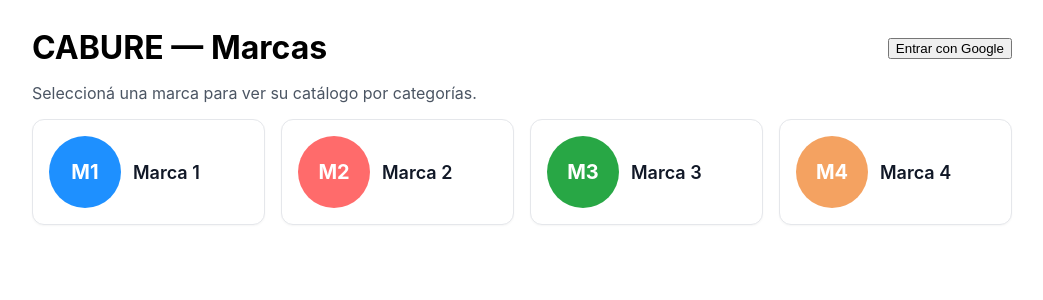
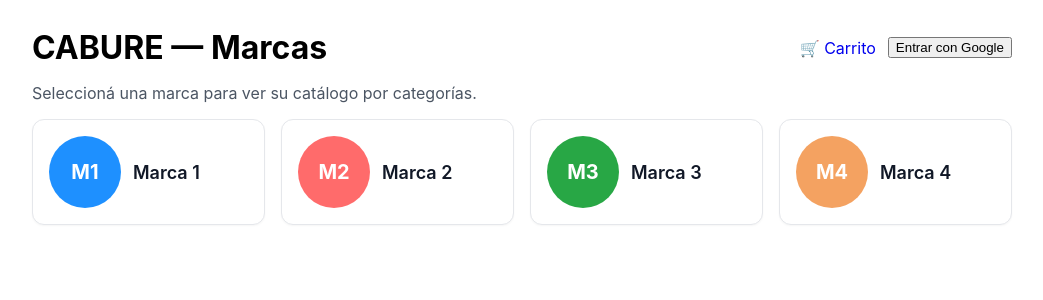
Before and after one commit to cabure-swag/cabure-proto, a Next.js app: page / in a window 1280 px wide. Shown: the top 300 px of the page, without its empty margins (118-1161 px from the left). Built offline with nearby package versions, Linux system fonts and the light colour scheme; no server answers.

Commit message:
add cart link on header

```diff
--- a/pages/index.js
+++ b/pages/index.js
@@ -67,18 +67,21 @@ export default function Home() {
 
   return (
     <main style={{ padding: 20, fontFamily: 'Inter, system-ui, Arial', maxWidth: 980, margin: '0 auto' }}>
-      <header style={{ display: 'flex', justifyContent: 'space-between', alignItems: 'center', marginBottom: 16 }}>
-        <h1 style={{ margin: 0 }}>CABURE — Marcas</h1>
-        <div>
+      <header style={{ display: 'flex', alignItems: 'center', gap: 12, marginBottom: 16 }}>
+        <h1 style={{ margin: 0, flex: '0 0 auto' }}>CABURE — Marcas</h1>
+
+        <nav style={{ display: 'flex', alignItems: 'center', gap: 12, marginLeft: 'auto' }}>
+          <a href="/cart" style={{ textDecoration: 'none' }}>🛒 Carrito</a>
+
           {!session ? (
             <button onClick={loginGoogle}>Entrar con Google</button>
           ) : (
             <>
-              <span style={{ marginRight: 10 }}>Hola, {session.user.email}</span>
+              <span style={{ color: '#374151' }}>Hola, {session.user.email}</span>
               <button onClick={logout}>Salir</button>
             </>
           )}
-        </div>
+        </nav>
       </header>
 
       <p style={{ color: '#4b5563', marginTop: 0 }}>
```
